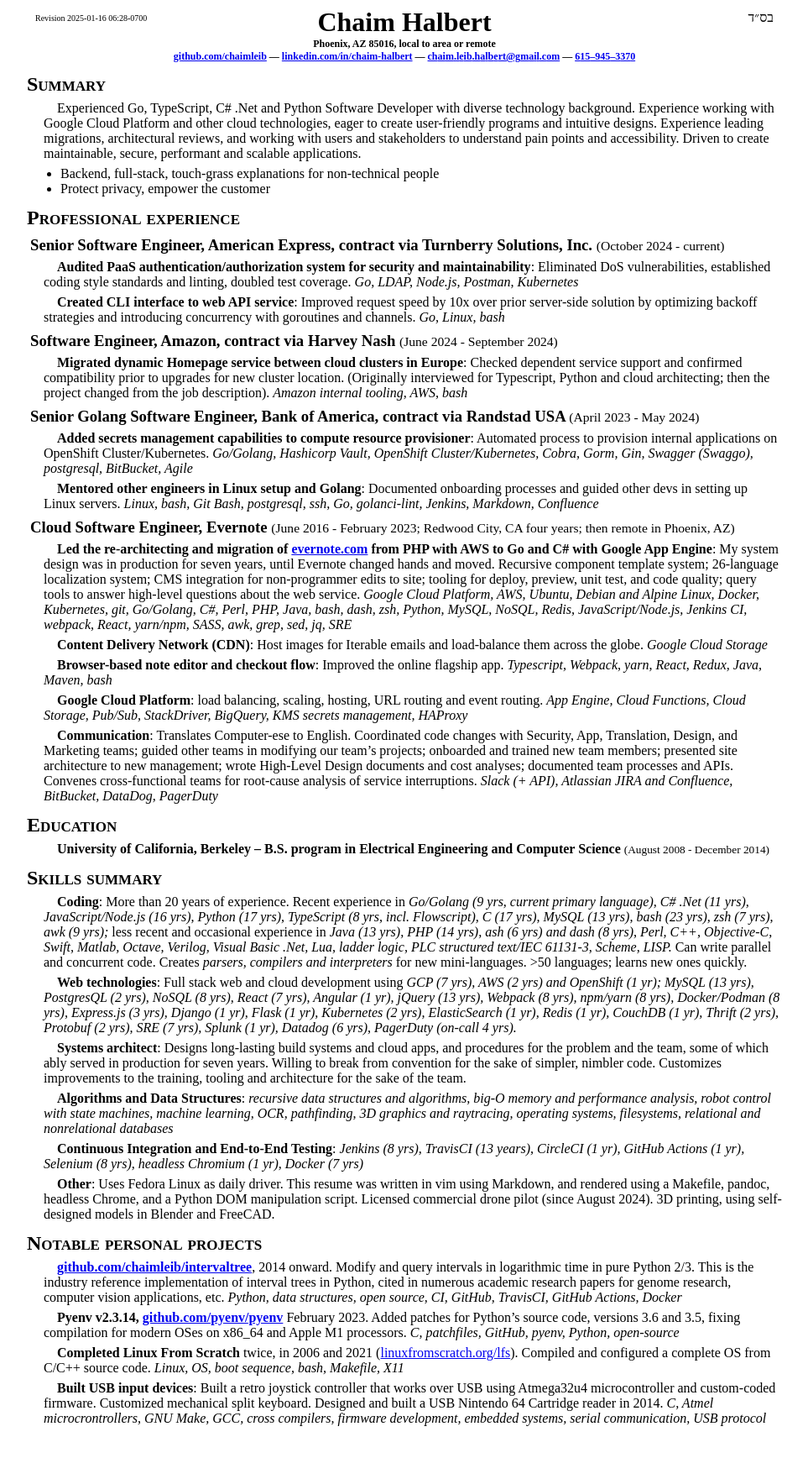
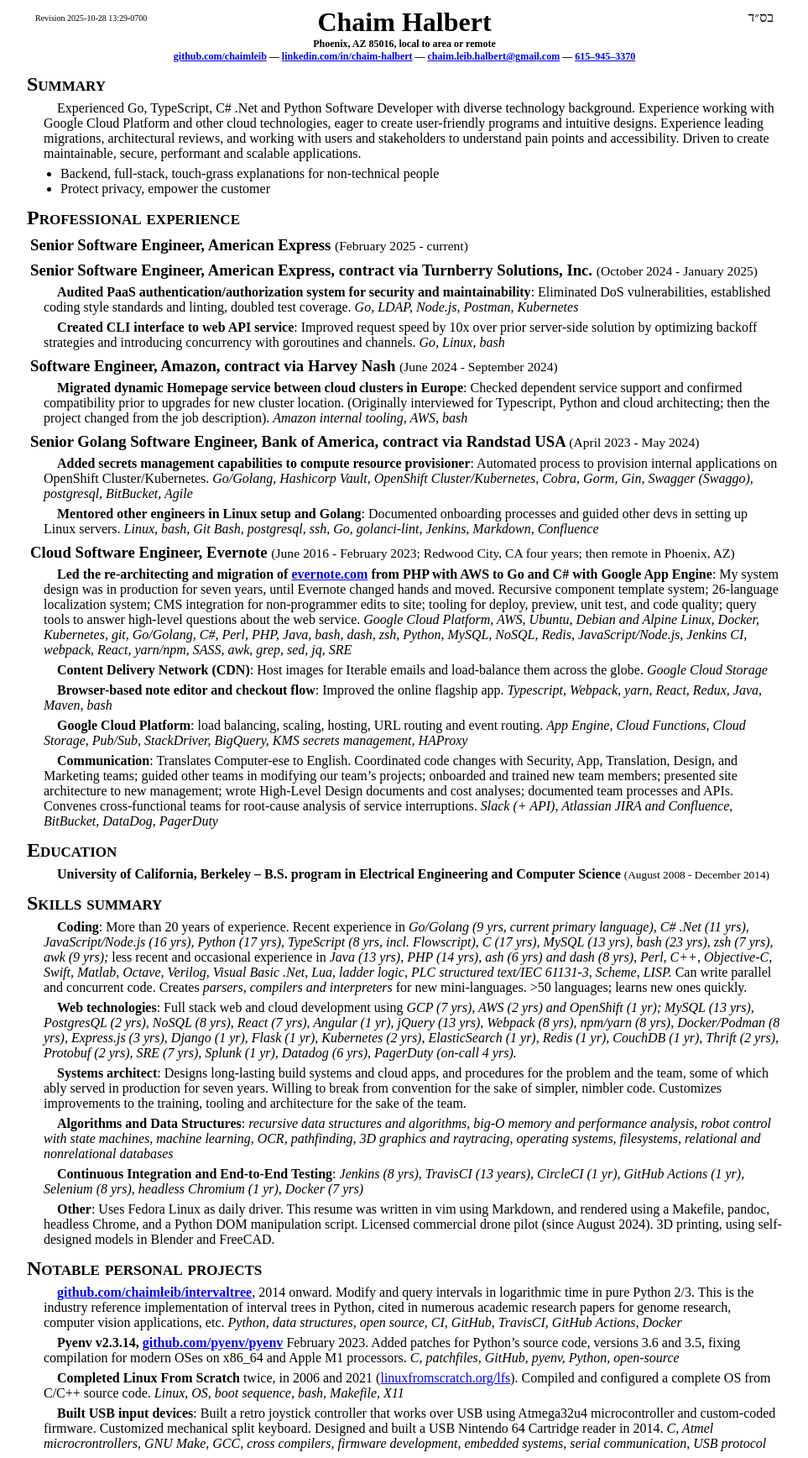
Before and after one commit to chaimleib/chaimleib.github.io, a Jekyll site: the page built from resume/index.html, in a window 1280 px wide. Shown: the whole page at 84% size, without its empty margins (158-1121 px from the left). Built offline with Jekyll 4.4.1, drawn with Linux system fonts in a browser that asks for light colours; before the commit the page ends 1706 px from its top, so only the background shows below that.

Commit message:
resume: upd Amex FTE

```diff
--- a/_layouts/resume.html
+++ b/_layouts/resume.html
@@ -3,7 +3,7 @@
   <meta charset="utf-8"/>
   <meta name="generator" content="pandoc"/>
   <meta name="viewport" content="width=device-width, initial-scale=1.0, user-scalable=yes"/>
-  <meta name="revised" content="Chaim Halbert, 2025-01-16 06:28-0700"/>
+  <meta name="revised" content="Chaim Halbert, 2025-10-28 13:29-0700"/>
   <title>Chaim Halbert</title>
   <style>
     code{white-space: pre-wrap;}
@@ -14,7 +14,7 @@
     /* The extra [class] is a hack that increases specificity enough to
        override a similar rule in reveal.js */
     ul.task-list[class]{list-style: none;}
-    ul.task-list li input[type=&quot;checkbox&quot;] {
+    ul.task-list li input[type="checkbox"] {
       font-size: inherit;
       width: 0.8em;
       margin: 0 0.8em 0.2em -1.6em;
@@ -47,7 +47,7 @@
       display: inline-block;
       right: 10px;
       top: 4px;
-      font-family: &quot;Times New Roman&quot;, &quot;Times&quot;, serif;
+      font-family: "Times New Roman", "Times", serif;
     }
 
     #revision {
@@ -108,15 +108,12 @@
     }
 
   </style>
-  <!--[if lt IE 9]>
-    <script src="//cdnjs.cloudflare.com/ajax/libs/html5shiv/3.7.3/html5shiv-printshiv.min.js"></script>
-  <![endif]-->
 </head>
 <body>
 <div class="content">
 <header id="title-block-header">
 <h1 class="title">Chaim Halbert</h1>
-</header><div id="revision">Revision 2025-01-16 06:28-0700</div>
+</header><div id="revision">Revision 2025-10-28 13:29-0700</div>
 <div id="bsd" dir="rtl">
 בס״ד
 </div>
@@ -183,9 +180,12 @@
 <li>Protect privacy, empower the customer</li>
 </ul>
 <h2 id="professional-experience">Professional experience</h2>
-<h3 id="senior-software-engineer-american-express-contract-via-turnberry-solutions-inc.-october-2024---current">Senior
+<h3 id="senior-software-engineer-american-express-february-2025---current">Senior
+Software Engineer, American Express <small>(February 2025 -
+current)</small></h3>
+<h3 id="senior-software-engineer-american-express-contract-via-turnberry-solutions-inc.-october-2024---january-2025">Senior
 Software Engineer, American Express, contract via Turnberry Solutions,
-Inc. <small>(October 2024 - current)</small></h3>
+Inc. <small>(October 2024 - January 2025)</small></h3>
 <p><strong>Audited PaaS authentication/authorization system for security
 and maintainability</strong>: Eliminated DoS vulnerabilities,
 established coding style standards and linting, doubled test coverage.
```
